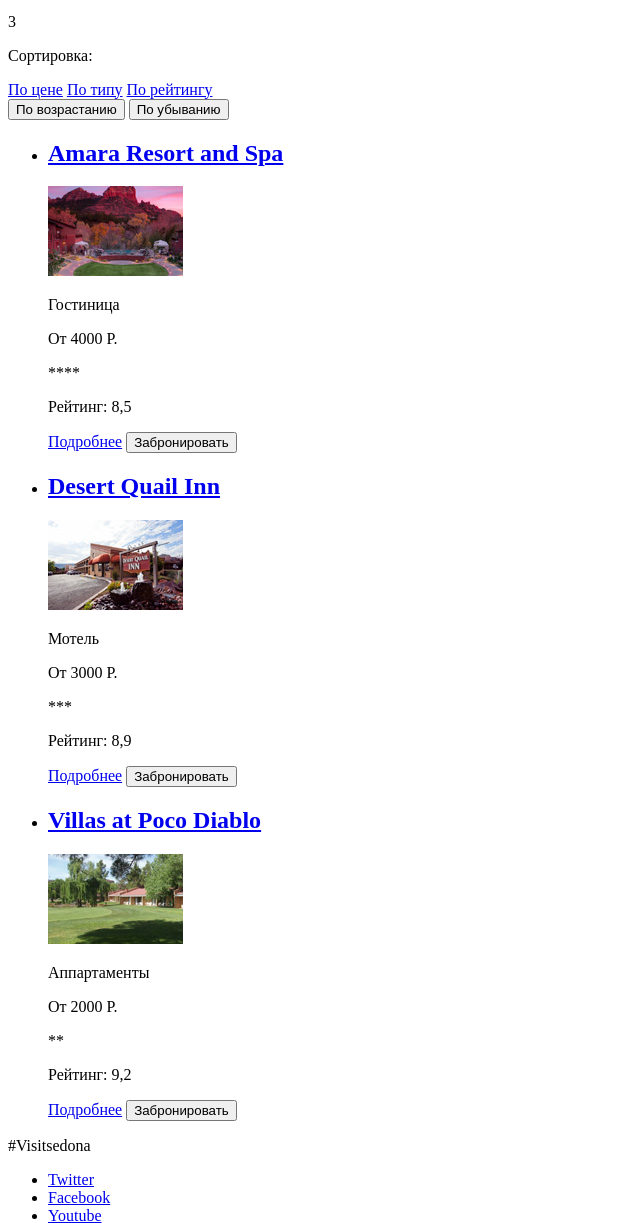
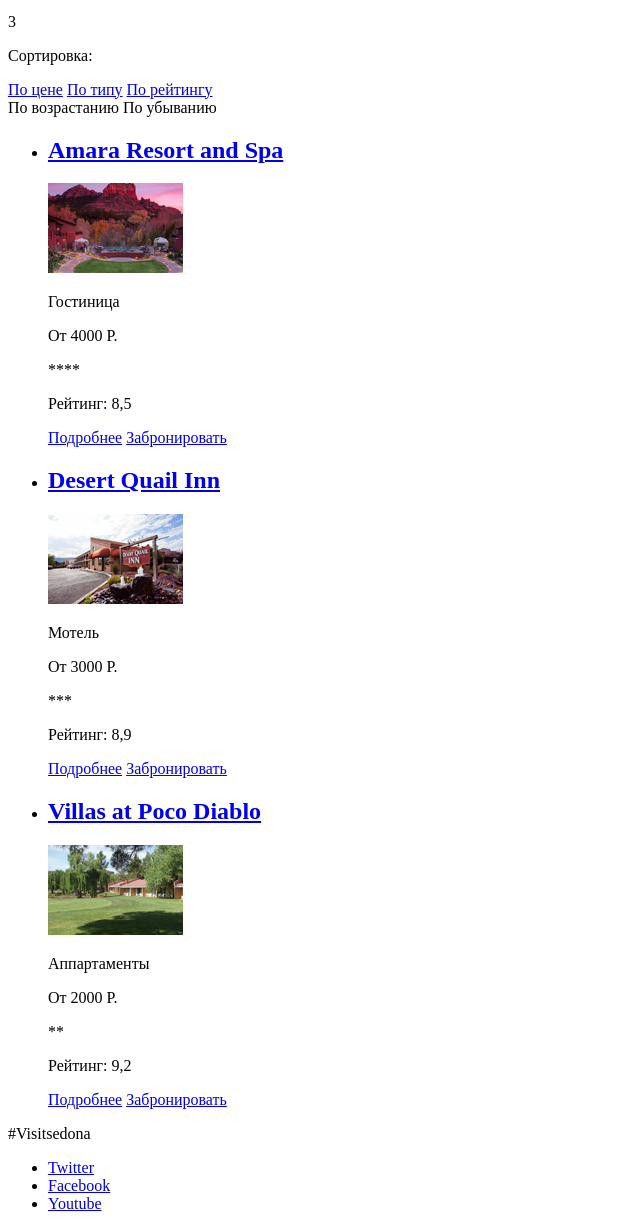
Before and after one commit to esukhalintsev/847405-sedona, a plain HTML site: page sedona-hotels.html in a window 1280 px wide. Shown: the part 686-1909 px from the top of the page, without its empty margins (0-640 px from the left). Drawn offline with Linux system fonts and the light colour scheme.

Commit message:
Поправил несколько кнопок

```diff
--- a/sedona-hotels.html
+++ b/sedona-hotels.html
@@ -86,8 +86,8 @@
                 <a href="#" class="sorting-button">По рейтингу</a>
             </div>
             <!--пока не понял что делают эти стрелки - оставлю так-->
-            <button class="filter-button">По возрастанию</button>
-            <button class="filter-button">По убыванию</button>
+            <span class="visually-hidden">По возрастанию</span>
+            <span class="visually-hidden">По убыванию</span>
             <!-- -->
         </section>
 
@@ -106,7 +106,7 @@
 
                     <div class="hotel-actions">
                         <a href="#" class="button">Подробнее</a>
-                        <button class="button">Забронировать</button>
+                        <a href="#" class="button">Забронировать</a>
                     </div>
                 </li>
 
@@ -122,7 +122,7 @@
 
                     <div class="hotel-actions">
                         <a href="#" class="button">Подробнее</a>
-                        <button class="button">Забронировать</button>
+                        <a href="#" class="button">Забронировать</a>
                     </div>
                 </li>
 
@@ -138,7 +138,7 @@
 
                     <div class="hotel-actions">
                         <a href="#" class="button">Подробнее</a>
-                        <button class="button">Забронировать</button>
+                        <a href="#" class="button">Забронировать</a>
                     </div>
                 </li>
 
```
